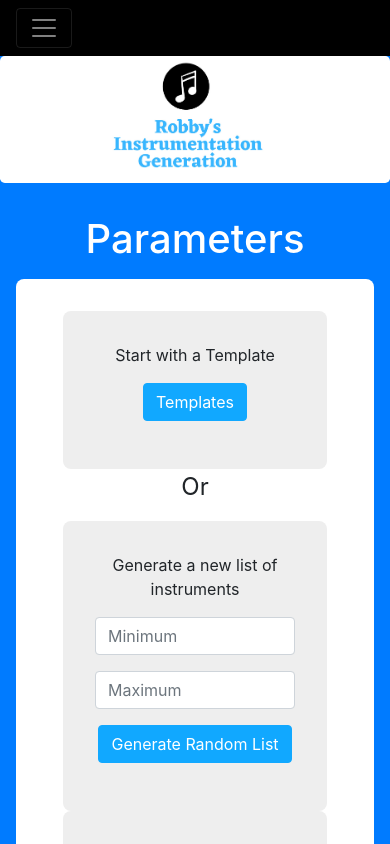
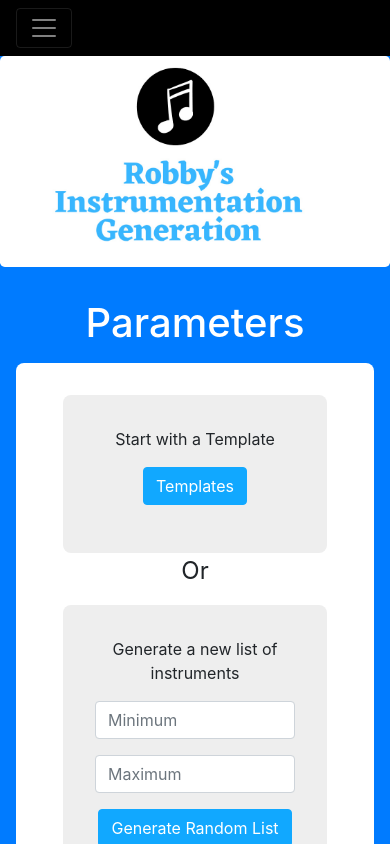
Before and after one commit to robbyph/instrumentation-generation, a Next.js app: page / in a window 390 px wide. Shown: the top 844 px of the page. Built offline with nearby package versions, Linux system fonts and the light colour scheme.

Commit message:
Header responsive

```diff
--- a/styles/Header.module.scss
+++ b/styles/Header.module.scss
@@ -5,3 +5,9 @@
         background-position: 52%;
         height: 15vmax;
     }
+
+    @media (max-width: 768px) {
+        .container {
+            height: 25vmax;
+        }
+    }
```
